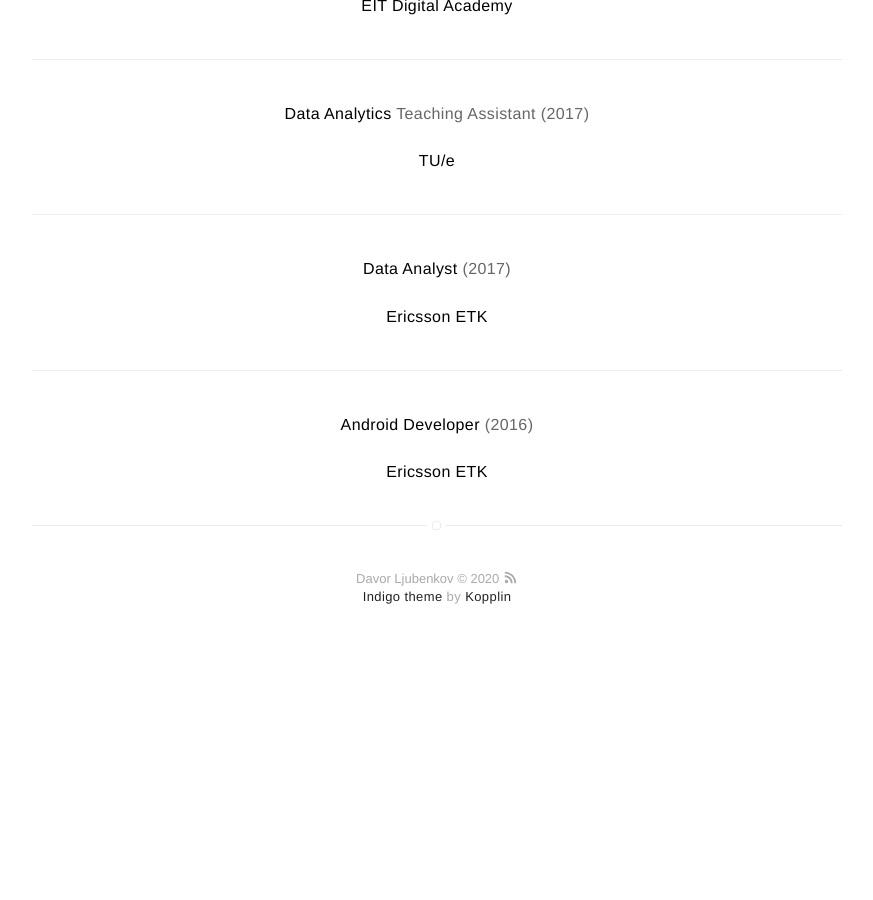
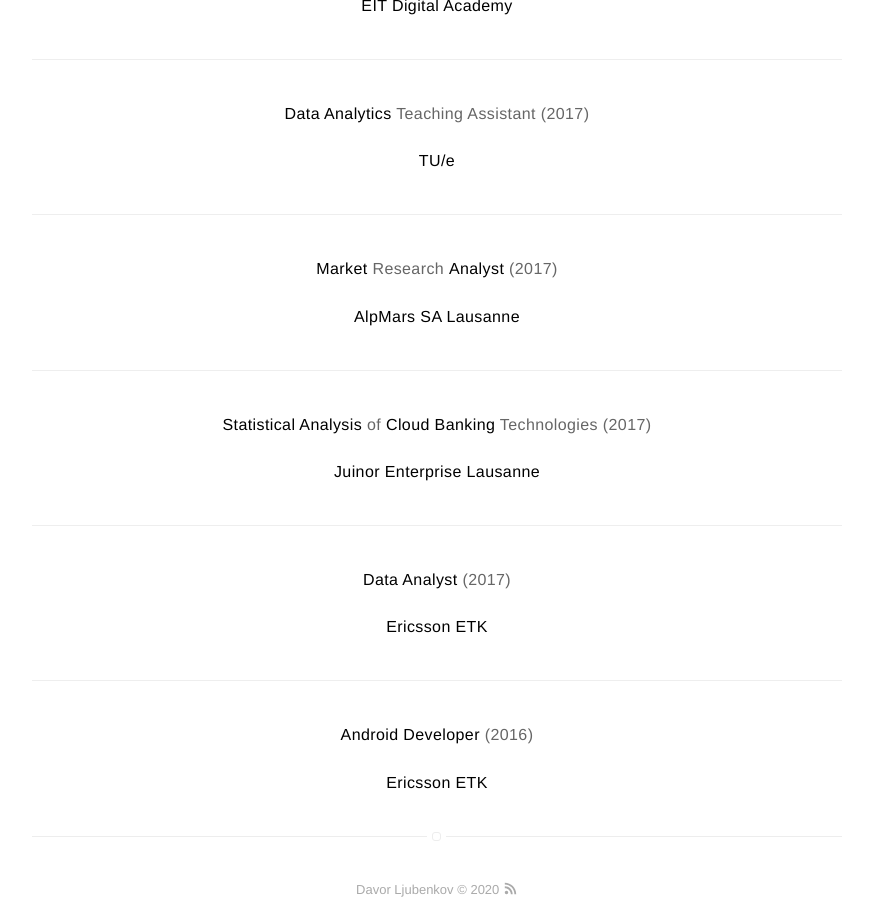
Before and after one commit to dljubenk/dljubenk.github.io, a Jekyll site: the page built from about.md, in a window 1280 px wide and 900 px high, scrolled down 2934 px. Shown: the whole window, without its empty margins (203-1076 px from the left). Built offline with Jekyll 4.4.1, drawn with Linux system fonts in a browser that asks for light colours; before the commit the page ends 3602 px from its top, so only the background shows below that.

Commit message:
Update about.md

```diff
--- a/about.md
+++ b/about.md
@@ -61,6 +61,12 @@ layout: page
 <p align="center"><strong>Data Analytics</strong> Teaching Assistant (2017)</p>
 <p align="center"><strong>TU/e</strong></p>
 ---
+<p align="center"><strong>Market</strong> Research <strong>Analyst</strong> (2017)</p>
+<p align="center"><strong>AlpMars SA Lausanne</strong></p>
+---
+<p align="center"><strong>Statistical Analysis</strong> of <strong>Cloud Banking</strong> Technologies (2017)</p>
+<p align="center"><strong>Juinor Enterprise Lausanne</strong></p>
+---
 <p align="center"><strong>Data Analyst</strong> (2017)</p>
 <p align="center"><strong>Ericsson ETK</strong></p>
 ---
```
